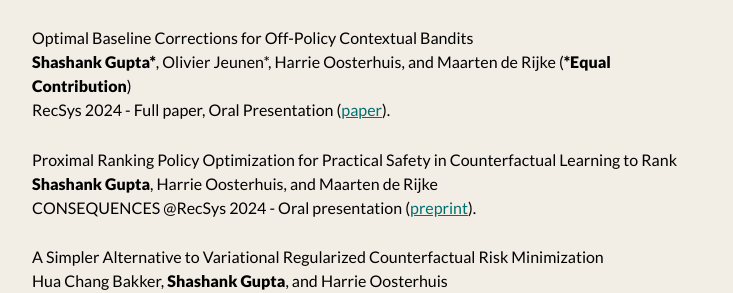
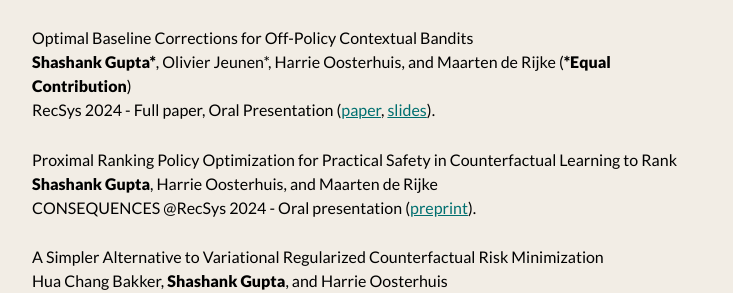
Before and after one commit to shashankg7/shashankg7.github.io, a Jekyll site: the page built from publications.md, in a window 1280 px wide and 900 px high, scrolled down 473 px. Shown: the part 160-453 px from the top of the window, without its empty margins (272-1005 px from the left). Built offline with Jekyll 4.4.1, drawn with Linux system fonts in a browser that asks for light colours; nearby versions of some CDN libraries.

Commit message:
Update publications.md

```diff
--- a/publications.md
+++ b/publications.md
@@ -27,7 +27,7 @@
 
 Optimal Baseline Corrections for Off-Policy Contextual Bandits <br>
 <b>Shashank Gupta\*</b>, Olivier Jeunen\*, Harrie Oosterhuis, and Maarten de Rijke (<b>\*Equal Contribution</b>) <br>
-RecSys 2024 - Full paper, Oral Presentation ([paper](https://drive.google.com/file/d/16hyfO1Fw9i5HWGlUpLgO3rhh1j3lN8xV/view?usp=sharing)).
+RecSys 2024 - Full paper, Oral Presentation ([paper](https://drive.google.com/file/d/16hyfO1Fw9i5HWGlUpLgO3rhh1j3lN8xV/view?usp=sharing), [slides](https://docs.google.com/presentation/d/e/2PACX-1vQXCo6vgbHan3j2k81-JPLc2XY-FyOLgk77IHvKiPDUrFZUymrLp1MmG9Jhy9nHHq-Nb9v1J6y0G_Rn/pub?start=false&loop=false&delayms=10000)).
 
 Proximal Ranking Policy Optimization for Practical Safety in Counterfactual Learning to Rank <br>
 <b>Shashank Gupta</b>, Harrie Oosterhuis, and Maarten de Rijke <br>
```
